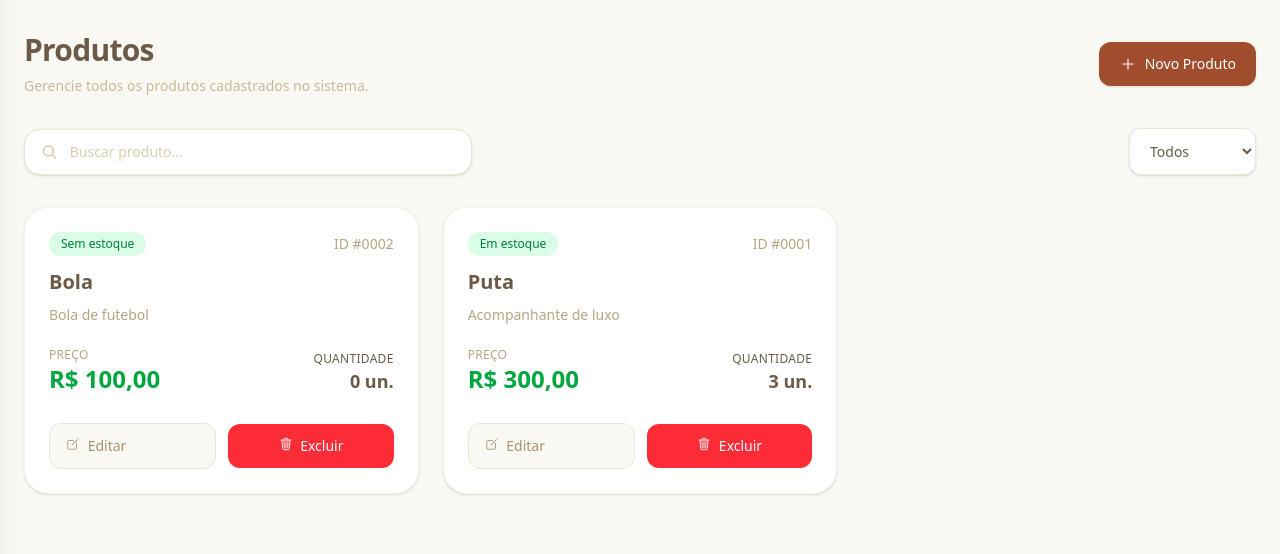
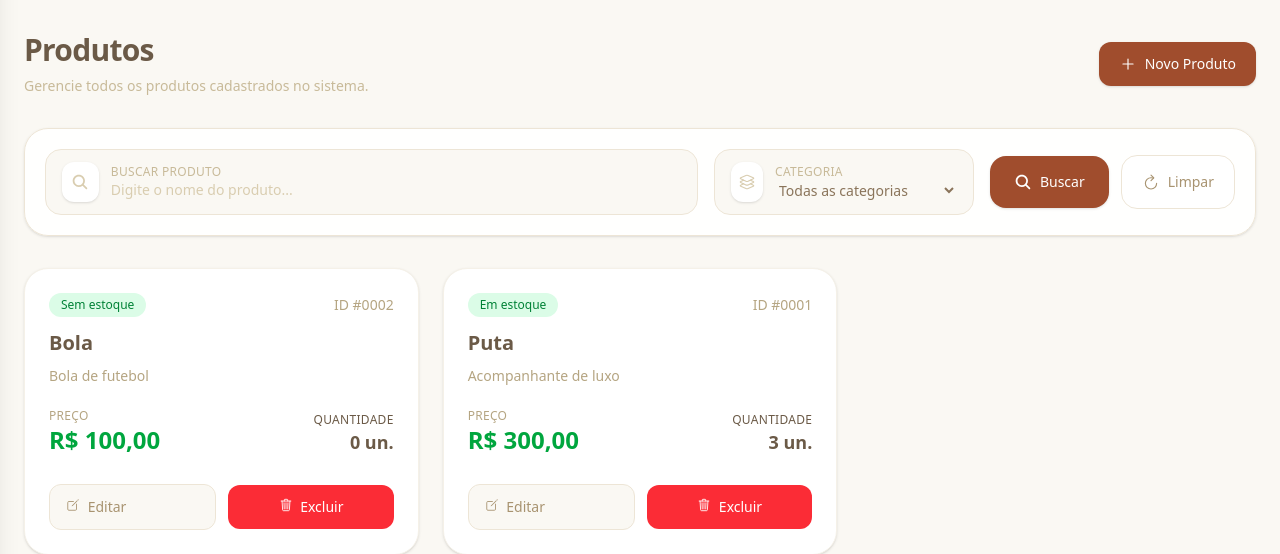
Before and after one commit to Joao-Valerio/Estoque, a Django app: page /produtos/ in a window 1280 px wide. Shown: the part 81-635 px from the top of the page. Run offline with Django 5.2, Linux system fonts and the light colour scheme; data comes from the database, SQL or seed files in the repository; style sheets or scripts are compiled from the project's sources.

Commit message:
feat: filtro na pagina de produtos

```diff
--- a/website/templates/produtos.html
+++ b/website/templates/produtos.html
@@ -43,50 +43,210 @@ Produtos - StockBot
 
     </div>
 <!-- SEARCH + FILTER -->
-    <div class="flex flex-col gap-4 lg:flex-row lg:items-center lg:justify-between">
+<div class="
+    rounded-3xl
+    border border-sand-200
+    bg-white/90
+    p-5
+    shadow-sm
+    backdrop-blur
+">
+
+    <form
+        method="get"
+        action=""
+        class="
+            flex flex-col gap-4
+            xl:flex-row
+            xl:items-center
+            xl:justify-between
+        "
+    >
+
+        <!-- LEFT -->
+        <div class="flex flex-1 flex-col gap-4 sm:flex-row">
+
             <!-- SEARCH -->
+            <div class="
+                group
+                flex flex-1 items-center gap-3
+                rounded-2xl
+                border border-sand-200
+                bg-sand-50
+                px-4 py-3
+                transition-all duration-200
+                focus-within:border-stone-500
+                focus-within:bg-white
+                focus-within:shadow-md
+            ">
+
+                <div class="
+                    flex h-10 w-10 items-center justify-center
+                    rounded-xl
+                    bg-white
+                    text-sand-400
+                    shadow-sm
+                    transition-colors
+                    group-focus-within:text-stone-700
+                ">
+                    <ion-icon
+                        name="search"
+                        class="text-lg"
+                    ></ion-icon>
+                </div>
+
+                <div class="flex w-full flex-col">
+
+                    <label
+                        class="
+                            text-xs font-medium uppercase tracking-wide
+                            text-sand-500
+                        "
+                    >
+                        Buscar Produto
+                    </label>
+
+                    <input
+                        type="search"
+                        name="q"
+                        value="{{ busca_q }}"
+                        placeholder="Digite o nome do produto..."
+                        class="
+                            w-full
+                            bg-transparent
+                            text-sm text-sand-800
+                            outline-none
+                            placeholder:text-sand-400
+                        "
+                    >
+
+                </div>
+
+            </div>
+
+            <!-- CATEGORY -->
             <div class="
                 flex items-center gap-3
                 rounded-2xl
                 border border-sand-200
+                bg-sand-50
+                px-4 py-3
+                transition-all duration-200
+                focus-within:border-stone-500
+                focus-within:bg-white
+                focus-within:shadow-md
+                sm:min-w-[260px]
+            ">
+
+                <div class="
+                    flex h-10 w-10 items-center justify-center
+                    rounded-xl
                     bg-white
-            px-4 py-3
+                    text-sand-400
                     shadow-sm
-            w-full lg:max-w-md
                 ">
                     <ion-icon
-                name="search"
-                class="text-lg text-sand-400"
+                        name="layers-outline"
+                        class="text-lg"
                     ></ion-icon>
-            <input
-                type="text"
-                placeholder="Buscar produto..."
+                </div>
+
+                <div class="flex w-full flex-col">
+
+                    <label
+                        for="filtro-categoria-produtos"
+                        class="
+                            text-xs font-medium uppercase tracking-wide
+                            text-sand-500
+                        "
+                    >
+                        Categoria
+                    </label>
+
+                    <select
+                        id="filtro-categoria-produtos"
+                        name="categoria"
                         class="
                             w-full
                             bg-transparent
-                    text-sm
+                            text-sm text-sand-800
                             outline-none
-                    placeholder:text-sand-400
                         "
                     >
+                        <option value="" {% if not categoria_atual %}selected{% endif %}>
+                            Todas as categorias
+                        </option>
+
+                        {% for cat in categorias %}
+
+                        <option
+                            value="{{ cat.pk }}"
+                            {% if categoria_atual == cat.pk %}selected{% endif %}
+                        >
+                            {{ cat.nome }}
+                        </option>
+
+                        {% endfor %}
+                    </select>
+
                 </div>
-        <!-- FILTER -->
-        <select class="
-            rounded-xl
+
+            </div>
+
+        </div>
+
+        <!-- BUTTONS -->
+        <div class="flex items-center gap-3">
+
+            <!-- SEARCH BUTTON -->
+            <button
+                type="submit"
+                class="
+                    inline-flex items-center gap-2
+                    rounded-2xl
+                    bg-stone-700
+                    px-6 py-4
+                    text-sm font-medium text-white
+                    shadow-sm
+                    transition-all duration-200
+                    hover:-translate-y-0.5
+                    hover:bg-stone-800
+                    hover:shadow-lg
+                "
+            >
+                <ion-icon
+                    name="search"
+                    class="text-lg"
+                ></ion-icon>
+
+                Buscar
+            </button>
+
+            <!-- RESET -->
+            <a
+                href="{% url 'produtos' %}"
+                class="
+                    inline-flex items-center gap-2
+                    rounded-2xl
                     border border-sand-200
                     bg-white
-            px-4 py-3
-            text-sm
-            shadow-sm
-            outline-none
-            transition-all
-            focus:border-stone-500
-        ">
-            <option>Todos</option>
-            <option>Eletrônicos</option>
-            <option>Escritório</option>
-            <option>Limpeza</option>
-        </select>
+                    px-5 py-4
+                    text-sm font-medium text-sand-700
+                    transition-all duration-200
+                    hover:bg-sand-50
+                "
+            >
+                <ion-icon
+                    name="refresh-outline"
+                    class="text-lg"
+                ></ion-icon>
+
+                Limpar
+            </a>
+
+        </div>
+
+    </form>
 
 </div>
 
@@ -197,6 +357,12 @@ Produtos - StockBot
                 </div>
             </div>
         </div>
+        {% empty %}
+        <div class="col-span-full rounded-3xl border border-dashed border-sand-200 bg-white px-6 py-16 text-center">
+            <ion-icon name="cube-outline" class="mx-auto mb-4 text-5xl text-sand-300"></ion-icon>
+            <p class="text-lg font-medium text-sand-800">Nenhum produto encontrado</p>
+            <p class="mt-2 text-sm text-sand-500">Ajuste a busca ou o filtro de categoria.</p>
+        </div>
         {% endfor %}
     </div>
 </div>
--- a/website/views.py
+++ b/website/views.py
@@ -76,11 +76,24 @@ class ProdutosPageView(DashboardContextMixin, TemplateView):
     def get_context_data(self, **kwargs):
         context = super().get_context_data(**kwargs)
 
-        context["produtos"] = (
-            Produto.objects
-            .select_related("categoria", "fornecedor")
-            .order_by("nome")
+        qs = (
+            Produto.objects.select_related("categoria", "fornecedor").order_by("nome")
         )
+
+        busca = self.request.GET.get("q", "").strip()
+        if busca:
+            qs = qs.filter(nome__icontains=busca)
+
+        categoria_raw = self.request.GET.get("categoria", "").strip()
+        categoria_atual = None
+        if categoria_raw.isdigit():
+            categoria_atual = int(categoria_raw)
+            qs = qs.filter(categoria_id=categoria_atual)
+
+        context["produtos"] = qs
+        context["categorias"] = Categoria.objects.order_by("nome")
+        context["busca_q"] = busca
+        context["categoria_atual"] = categoria_atual
 
         return context
 
```
Lines whose indentation alone changed are shown as unchanged.
